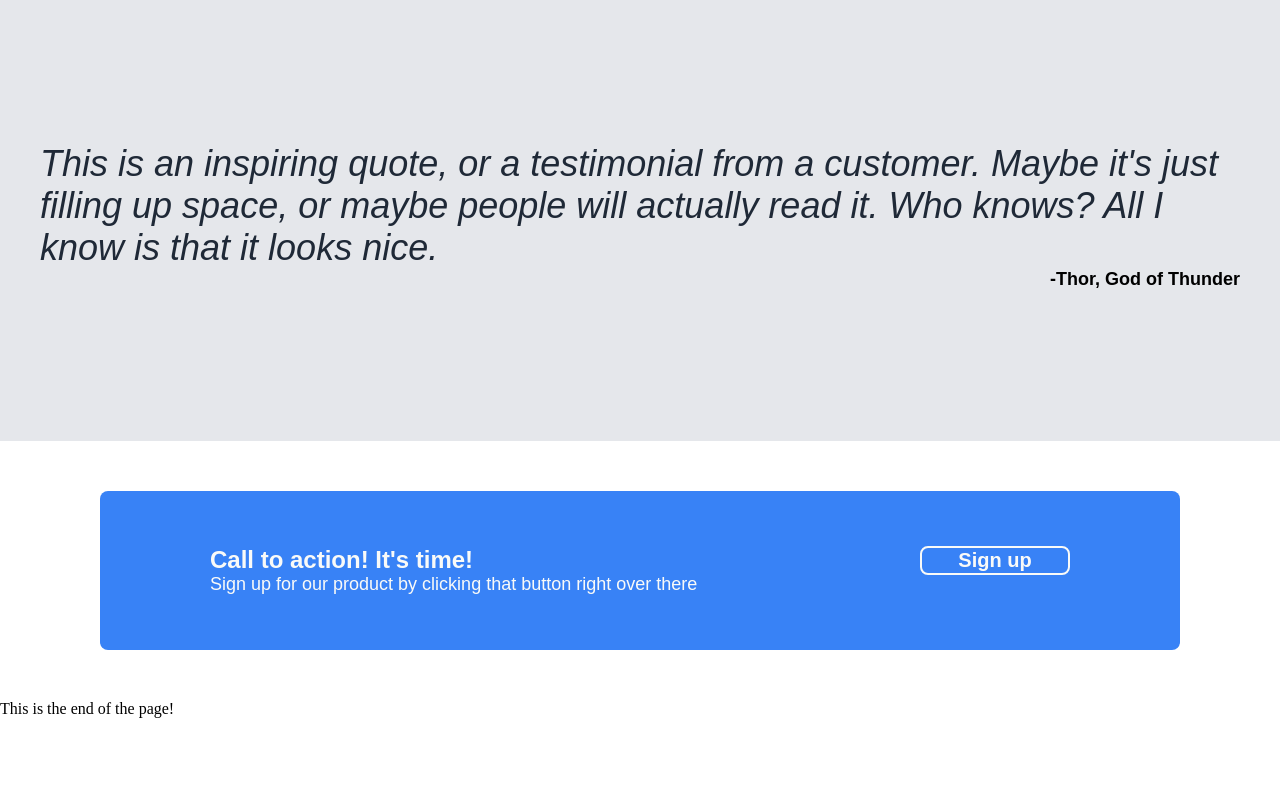
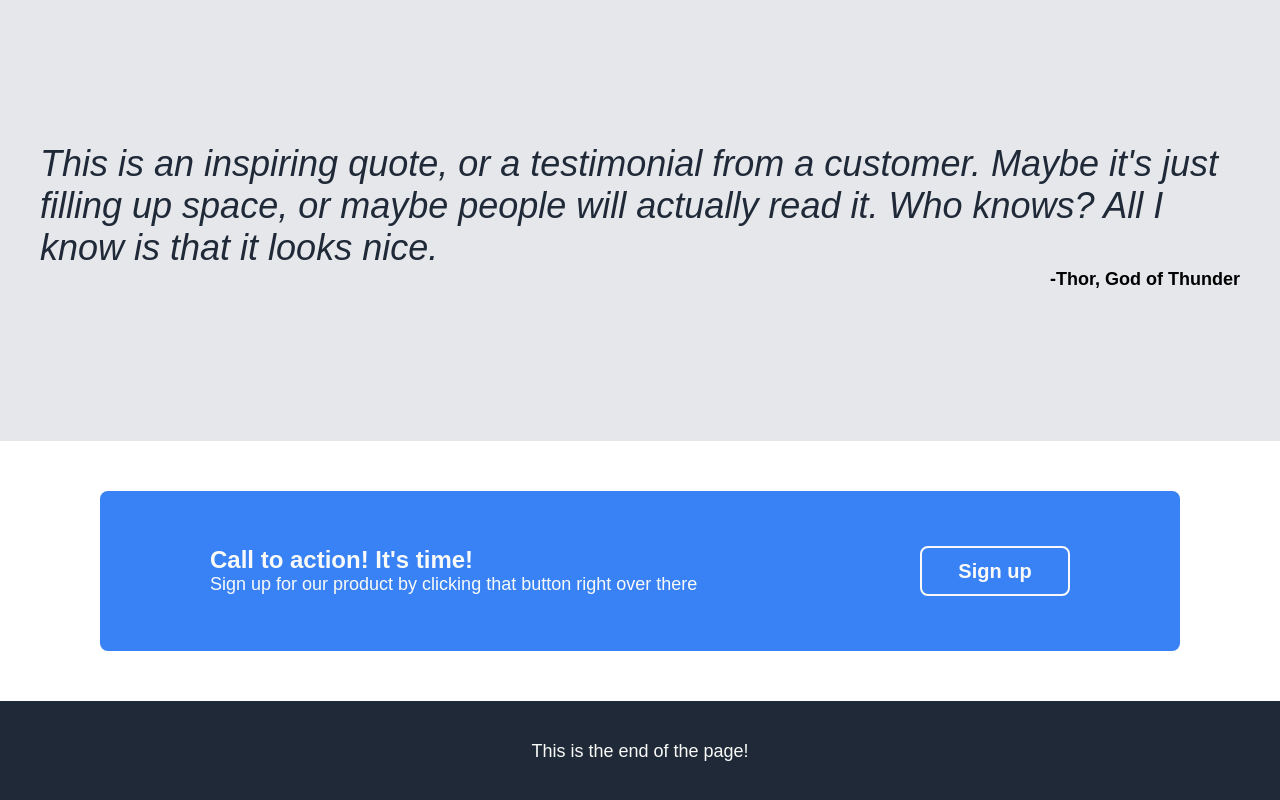
Before and after one commit to chenlingj999/landing-page, a plain HTML site: page index.html in a window 1280 px wide. Shown: the part 1135-1935 px from the top of the page. Before the commit the page ends 1853 px from the top, so only its background shows below. Drawn offline with Linux system fonts and the light colour scheme.

Commit message:
Add style to footer

```diff
--- a/style.css
+++ b/style.css
@@ -63,7 +63,8 @@ a {
 .quote,
 .author,
 .big,
-.small {
+.small,
+.end {
     font-family: "Hero", sans-serif;
 }
 
@@ -186,4 +187,19 @@ a {
     font-weight: 800;
     border-radius: 8px;
     width: 150px;
+    height: 50px;
 }
+
+.footer {
+    display: flex;
+    justify-content: center;
+    align-items: center;
+    background-color: #1f2937;
+    padding: 40px;
+}
+
+.end {
+    color: #f9faf8;
+    font-size: 18px;
+    font-weight: 300;
+}
```
